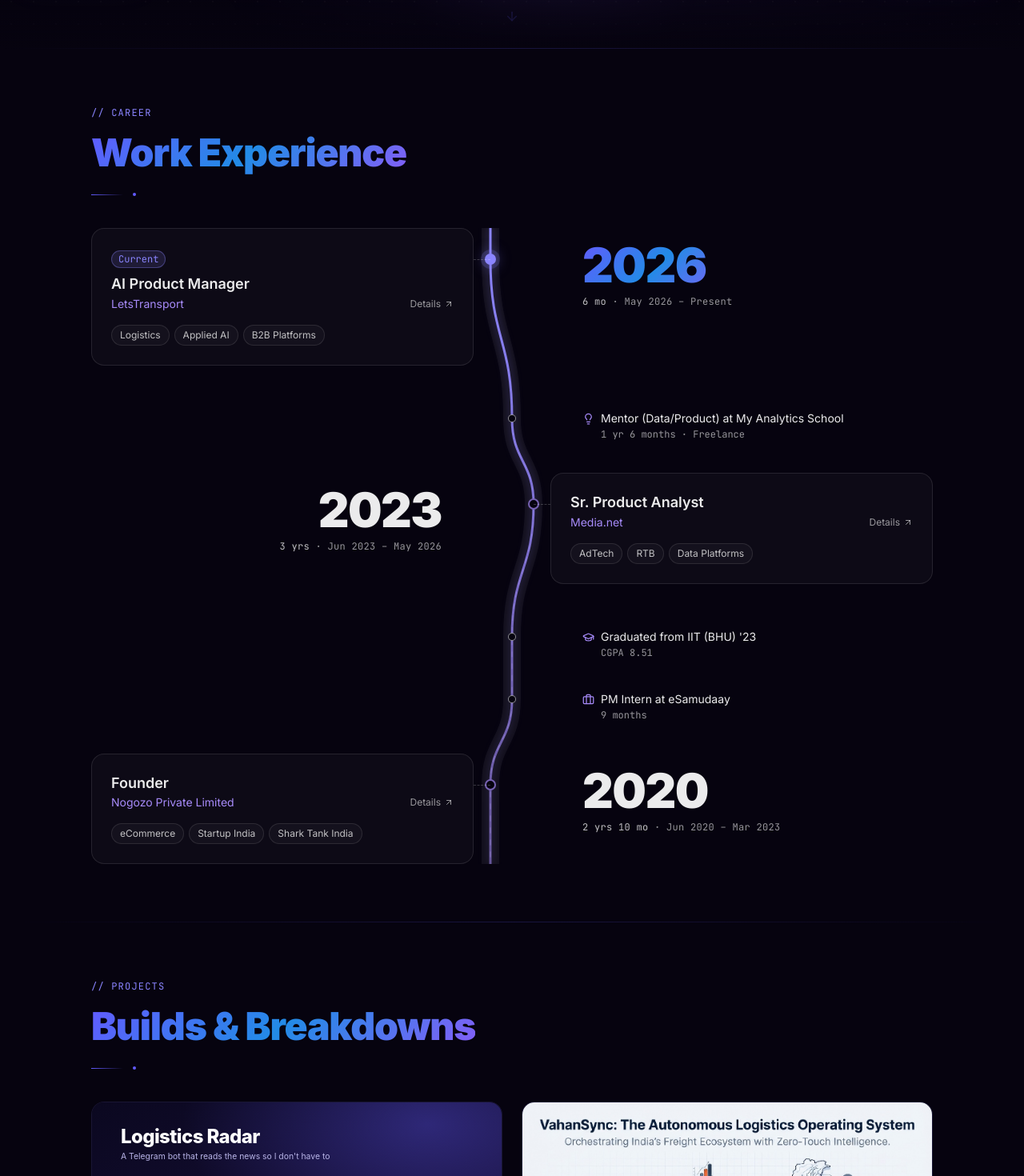
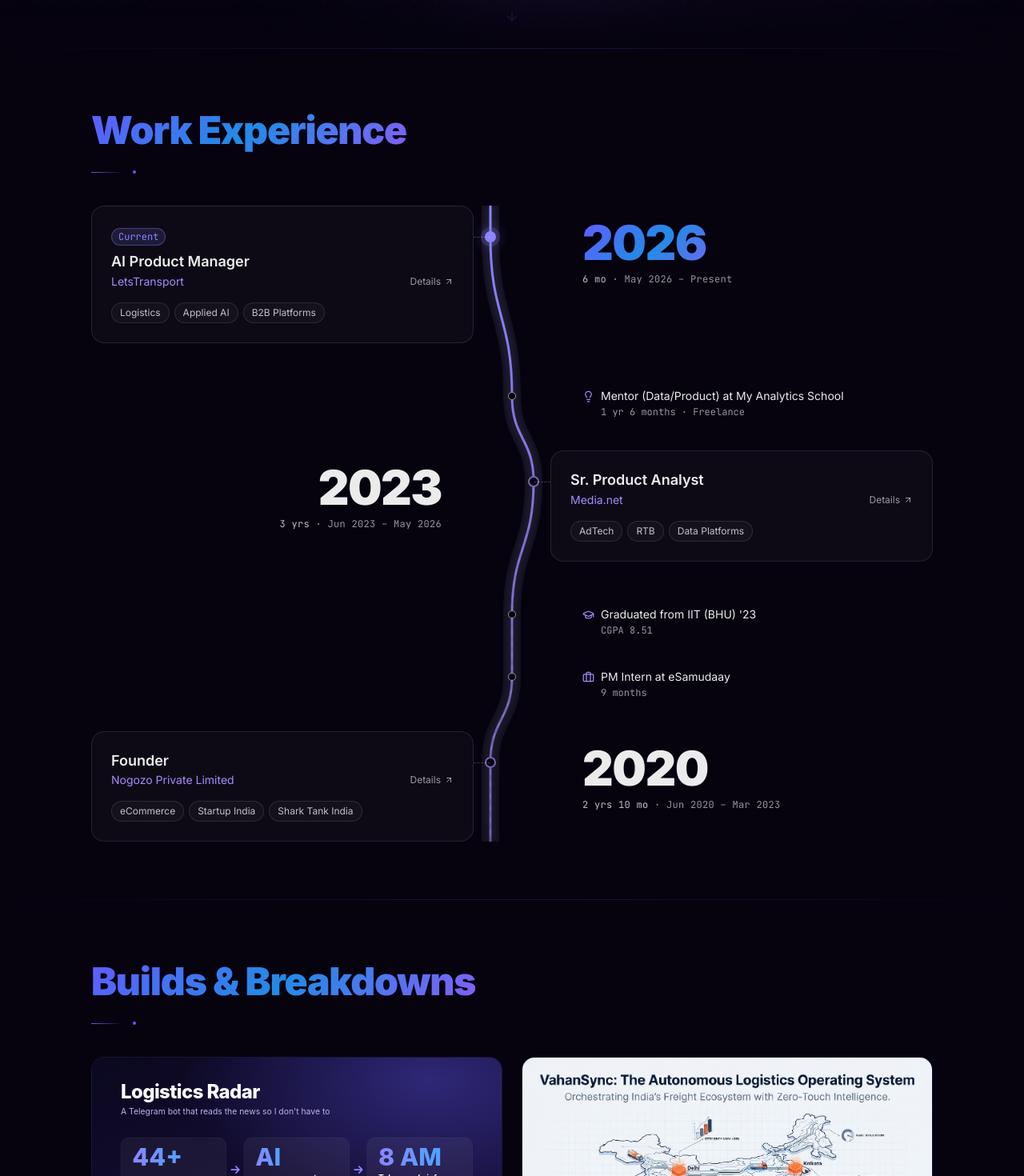
Before and after one commit to yugalagrawal/myportfolio, a Next.js app: page / in a window 1280 px wide. Shown: the part 740-2210 px from the top of the page at 80% size. Built offline with nearby package versions, Linux system fonts and the light colour scheme.

Commit message:
Sections: remove the small // eyebrow labels (they repeated the titles)
Co-Authored-By: Claude Sonnet 5.5 <noreply@anthropic.com>

```diff
--- a/src/components/sections/About.tsx
+++ b/src/components/sections/About.tsx
@@ -46,7 +46,6 @@ export default function About() {
       <div className="section-divider" />
       <div className="section-container">
         <SectionHeading
-          label="// about"
           title="About Me"
           subtitle={
             <span style={{ fontSize: "clamp(14px, 1.5vw, 16px)" }}>
--- a/src/components/sections/Contact.tsx
+++ b/src/components/sections/Contact.tsx
@@ -20,7 +20,6 @@ export default function Contact() {
       <div className="section-divider" />
       <div className="section-container" style={{ paddingTop: 48, paddingBottom: 16 }}>
         <SectionHeading
-          label="// contact"
           title="Get In Touch"
           subtitle="Have an opportunity, a question, or just want to say hi?"
         />
--- a/src/components/sections/Experience.tsx
+++ b/src/components/sections/Experience.tsx
@@ -244,7 +244,7 @@ export default function Experience() {
     <section id="experience" className="relative">
       <div className="section-divider" />
       <div className="section-container">
-        <SectionHeading label="// career" title="Work Experience" />
+        <SectionHeading title="Work Experience" />
 
         <Timeline items={experience} onOpen={setActive} />
       </div>
--- a/src/components/sections/Projects.tsx
+++ b/src/components/sections/Projects.tsx
@@ -13,7 +13,6 @@ export default function Projects() {
       <div className="section-divider" />
       <div className="section-container">
         <SectionHeading
-          label="// projects"
           title="Builds & Breakdowns"
         />
 
--- a/src/components/sections/StartupStory.tsx
+++ b/src/components/sections/StartupStory.tsx
@@ -257,7 +257,6 @@ export default function StartupStory() {
 
         <div className="section-container pb-10">
           <SectionHeading
-            label="// startup"
             title="The Startup Chapter"
             subtitle="I built a startup in college, and it taught me more than any IIT/IIM degree."
           />
```
